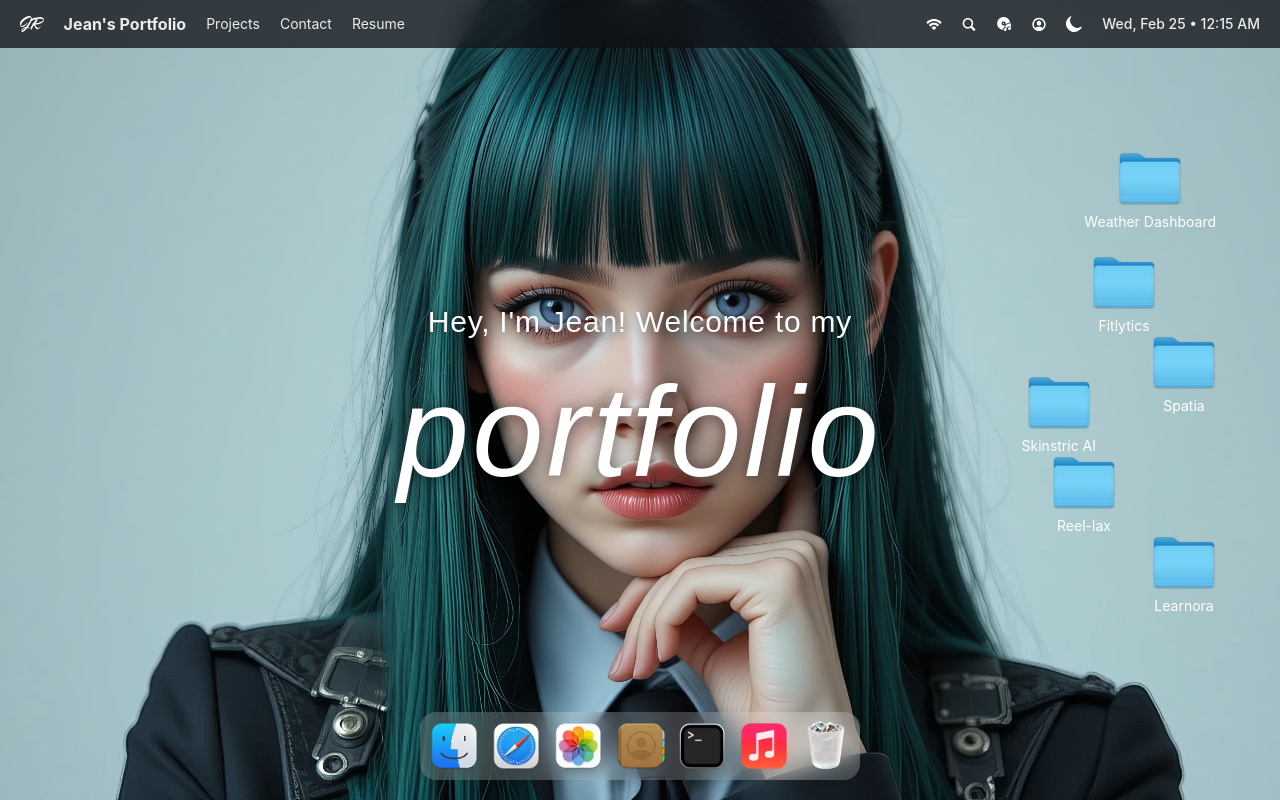
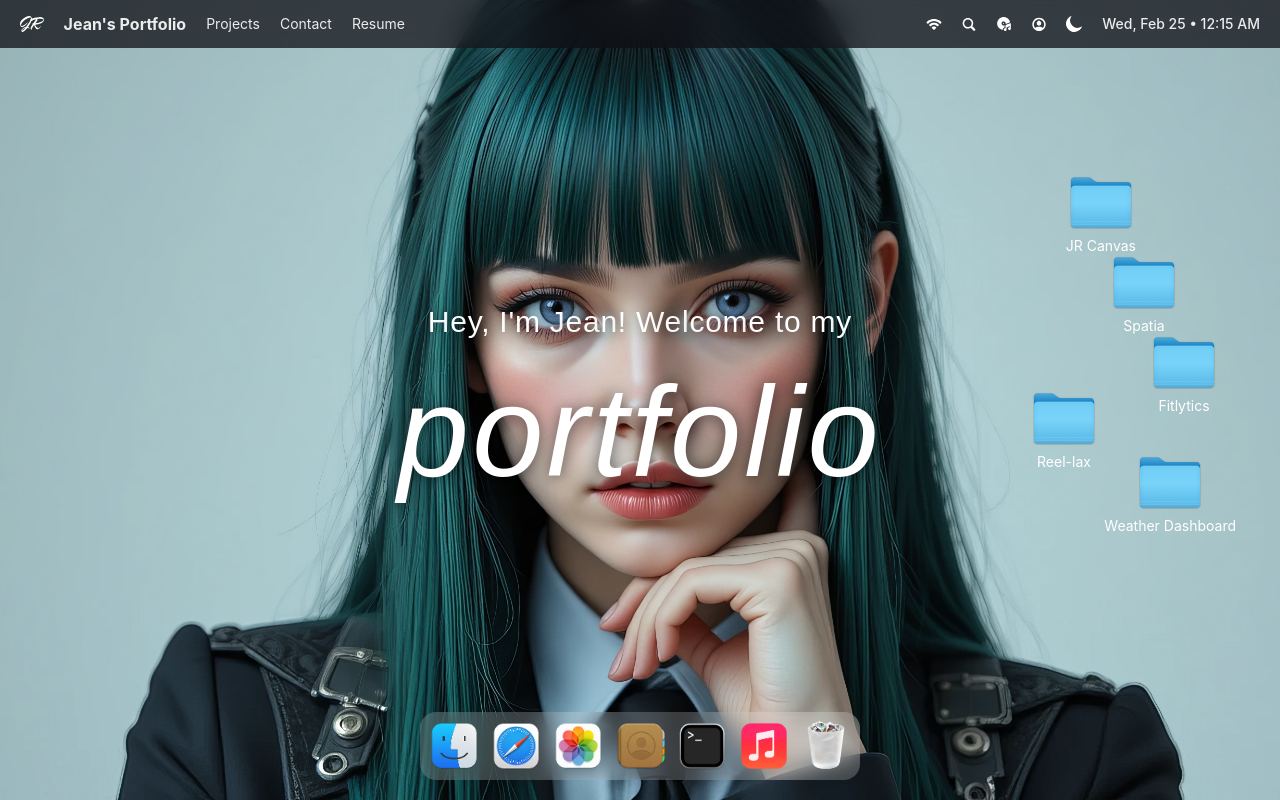
Before and after one commit to jeanrichardson610/jr-studio.space, a React (Vite) app: page / in a window 1280 px wide. Built offline with nearby package versions, Linux system fonts and the light colour scheme; a web font is replaced by a local one.

Commit message:
updated projects so I have five now and JR Canvas is at the top on the home page. Elimintated Skinstric and Learnora. Also added Framer Motion to animations section of skills

```diff
--- a/src/constants/index.js
+++ b/src/constants/index.js
@@ -124,7 +124,7 @@ const techStack = [
   },
   {
     category: "Styling",
-    items: ["Tailwind CSS", "Shadcn UI", "Bootstrap"],
+    items: ["Tailwind CSS", "Shadcn UI", "Lucide"],
   },
   {
     category: "Backend",
@@ -132,7 +132,7 @@ const techStack = [
   },
   {
     category: "Animations",
-    items: ["GSAP", "AOS"],
+    items: ["GSAP", "AOS", "Framer Motion"],
   },
   {
     category: "Tools",
@@ -322,7 +322,7 @@ const WORK_LOCATION = {
       icon: "/images/folder.png",
       kind: "folder",
       position: "top-45 right-80 ",
-      windowPosition: "top-[12vh] right-15", // optional: Finder window position
+      windowPosition: "top-[50vh] right-10", // optional: Finder window position
       children: [
         {
           id: 1,
@@ -374,7 +374,7 @@ const WORK_LOCATION = {
       icon: "/images/folder.png",
       kind: "folder",
       position: "top-10 left-0", // icon position inside Finder
-      windowPosition: "top-[25vh] right-30",
+      windowPosition: "top-[35vh] right-15",
       children: [
         {
           id: 1,
@@ -426,7 +426,7 @@ const WORK_LOCATION = {
       icon: "/images/folder.png",
       kind: "folder",
       position: "top-10 left-50",
-      windowPosition: "top-[35vh] right-15",
+      windowPosition: "top-[25vh] right-25",
       children: [
         {
           id: 1,
@@ -477,7 +477,7 @@ const WORK_LOCATION = {
       icon: "/images/folder.png",
       kind: "folder",
       position: "top-80 right-55",
-      windowPosition: "top-[50vh] right-40",
+      windowPosition: "top-[42vh] right-45",
       children: [
         {
           id: 1,
@@ -521,104 +521,53 @@ const WORK_LOCATION = {
       ],
     },
 
-    // ▶ Project 5 Learnora
+    // ▶ Project 5 JR Canvas
     {
       id: 9,
-      name: "Learnora",
+      name: "JR Canvas",
       icon: "/images/folder.png",
       kind: "folder",
       position: "top-80 right-5",
-      windowPosition: "top-[60vh] right-15",
+      windowPosition: "top-[15vh] right-35",
       children: [
         {
           id: 1,
-          name: "Learnora.txt",
+          name: "JR Canvas.txt",
           icon: "/images/txt.png",
           kind: "file",
           fileType: "txt",
           position: "top-5 left-10",
           description: [
-            "A modern Learning Management System (LMS) built with React, designed for an intuitive and engaging learning experience. Users can browse courses, view details, and navigate through a clean, responsive interface.",
-            "Course browsing, explore courses with categories and filters, course details page, learn more about each course, responsive UI/UX, optimized for desktop & mobile, smooth navigation, scroll-to-top, page transitions, and hover states, reusable components, built with clean react architecture."
+            "JR Canvas is a Figma-style design editor built with React + Vite + TypeScript featuring an infinite canvas, drawing tools, layers, assets, prototype connections, and full responsive interaction support for desktop, tablet, and mobile devices.",
+            "This project focuses on building a real canvas engine, not just UI — including pointer-based interactions, transform logic, state management, and dynamic rendering inside the canvas.. Users can browse courses, view details, and navigate through a clean, responsive interface."
           ],
         },
         {
           id: 2,
-          name: "Learnora.com",
+          name: "JR Canvas.com",
           icon: "/images/safari.png",
           kind: "file",
           fileType: "url",
-          href: "https://jeanrichardson610.github.io/Learnora/",
+          href: "https://jr-canvas.vercel.app/",
           position: "top-50 left-20",
         },
         {
           id: 4,
-          name: "Learnora.png",
+          name: "JR Canvas.png",
           icon: "/images/image.png",
           kind: "file",
           fileType: "img",
           position: "top-15 right-30",
-          imageUrl: "/images/Learnora.png",
+          imageUrl: "/images/JRcanvas.png",
         },
         {
           id: 5,
-          name: "Learnora.github",
+          name: "JR Canvas.github",
           icon: "/images/plain.png",
           kind: "file",
           fileType: "fig",
-          href: "https://github.com/jeanrichardson610/Learnora",
+          href: "https://github.com/jeanrichardson610/JR-Canvas",
           position: "top-60 right-20",
-        },
-      ],
-    },
-
-    // ▶ Project 6 Skinstric AI
-    {
-      id: 10,
-      name: "Skinstric AI",
-      icon: "/images/folder.png",
-      kind: "folder",
-      position: "top-45 right-30",
-      windowPosition: "top-[40vh] right-45",
-      children: [
-        {
-          id: 1,
-          name: "Skinstric AI.txt",
-          icon: "/images/txt.png",
-          kind: "file",
-          fileType: "txt",
-          position: "top-15 right-40",
-          description: [
-            "Skinstric is an interactive AI-powered facial analysis web app that allows users to upload or scan their faces to receive automated demographic predictions such as age and race. Built with React, it offers a smooth, intuitive experience with real-time image preview, permission prompts, and animated loading states.",
-            "AI Face Analysis, Camera and Gallery Access, Instant Image Preview, Animated Loading State, and Responsive Navigation."
-          ],
-        },
-        {
-          id: 2,
-          name: "SkinstricAI.com",
-          icon: "/images/safari.png",
-          kind: "file",
-          fileType: "url",
-          href: "https://skinstric-beta-steel.vercel.app/",
-          position: "top-20 left-20",
-        },
-        {
-          id: 4,
-          name: "Skinstric AI.png",
-          icon: "/images/image.png",
-          kind: "file",
-          fileType: "img",
-          position: "top-52 left-80",
-          imageUrl: "/images/Skinstric.png",
-        },
-        {
-          id: 5,
-          name: "Skinstric AI.github",
-          icon: "/images/plain.png",
-          kind: "file",
-          fileType: "fig",
-          href: "https://github.com/jeanrichardson610/Skinstric-Beta",
-          position: "top-60 right-70",
         },
       ],
     },
```
Also changed, not shown: public/images/JRcanvas.png (added).
